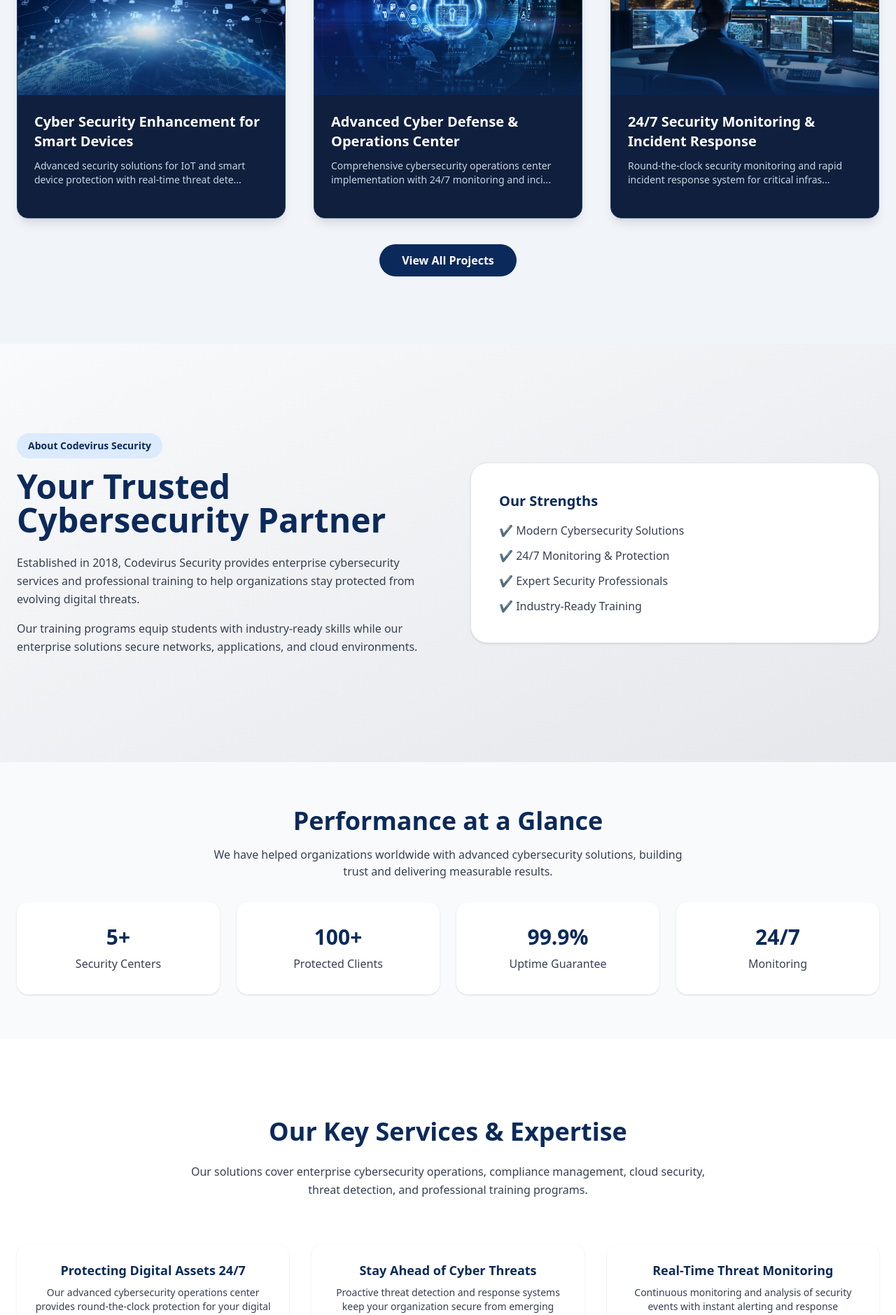
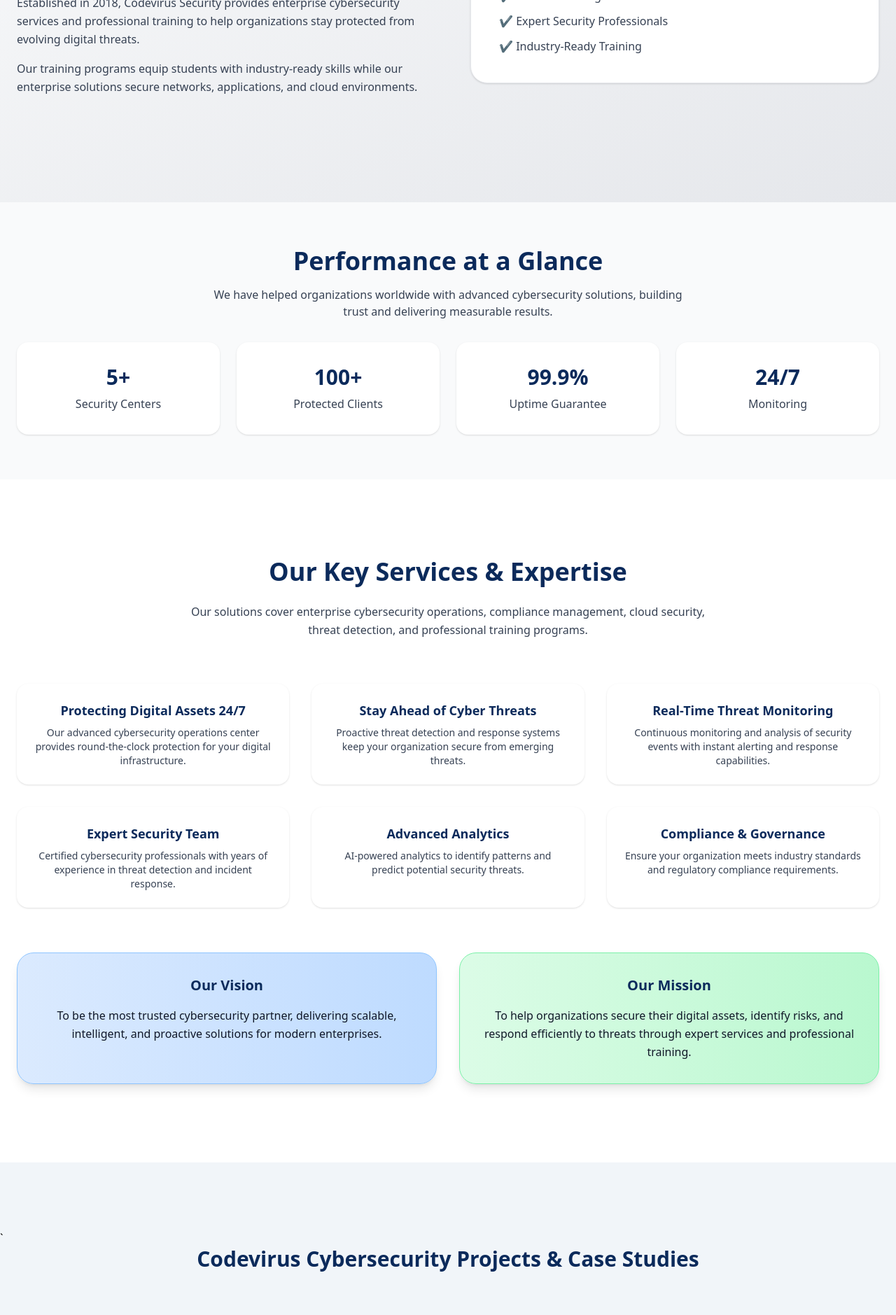
Before and after one commit to Anshika1820/codevirussec, a React app: page / in a window 1280 px wide. Shown: the part 1960-3839 px from the top of the page at 70% size. Built offline with nearby package versions, Linux system fonts and the light colour scheme; the HTML template or start-up script is replaced by a standard one.

Commit message:
Update Home.jsx

```diff
--- a/src/Pages/Home.jsx
+++ b/src/Pages/Home.jsx
@@ -210,9 +210,9 @@ const Home = () => {
         </div>
       </section>
 
-      <Project preview={true}/>
+
       <About />
-
+       <Project preview={true}/>
     </div>
   );
 };
```
